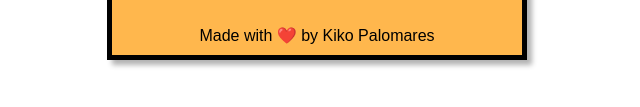
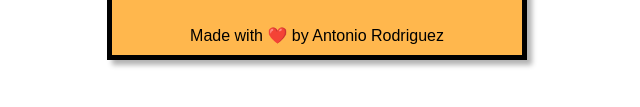
Before and after one commit to Antonyrog/Antonyrog, a plain HTML site: page index.html in a window 1280 px wide. Shown: the part 685-792 px from the top of the page, 323-963 px from the left. Drawn offline with Linux system fonts and the light colour scheme.

Commit message:
Update index.html

```diff
--- a/index.html
+++ b/index.html
@@ -34,7 +34,7 @@
             </button>
         </div>
 
-        <footer>Made with ❤️ by <a target="_blank" href="http://www.kikopalomares.com/">Kiko Palomares</a></footer>
+        <footer>Made with ❤️ by <a target="_blank" href="http://www.kikopalomares.com/">Antonio Rodriguez</a></footer>
 
     </div>
     <script src="app.js"></script>
```
